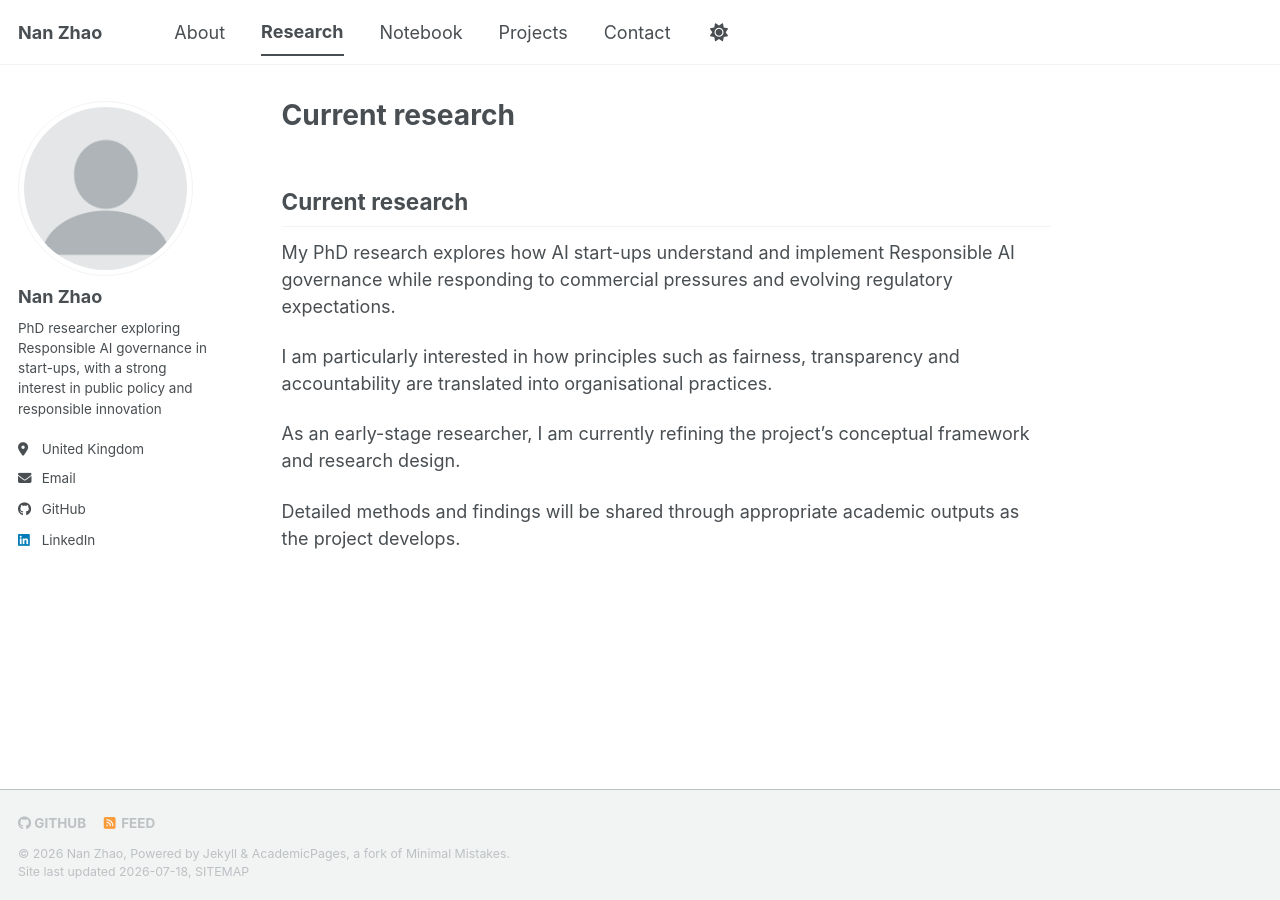
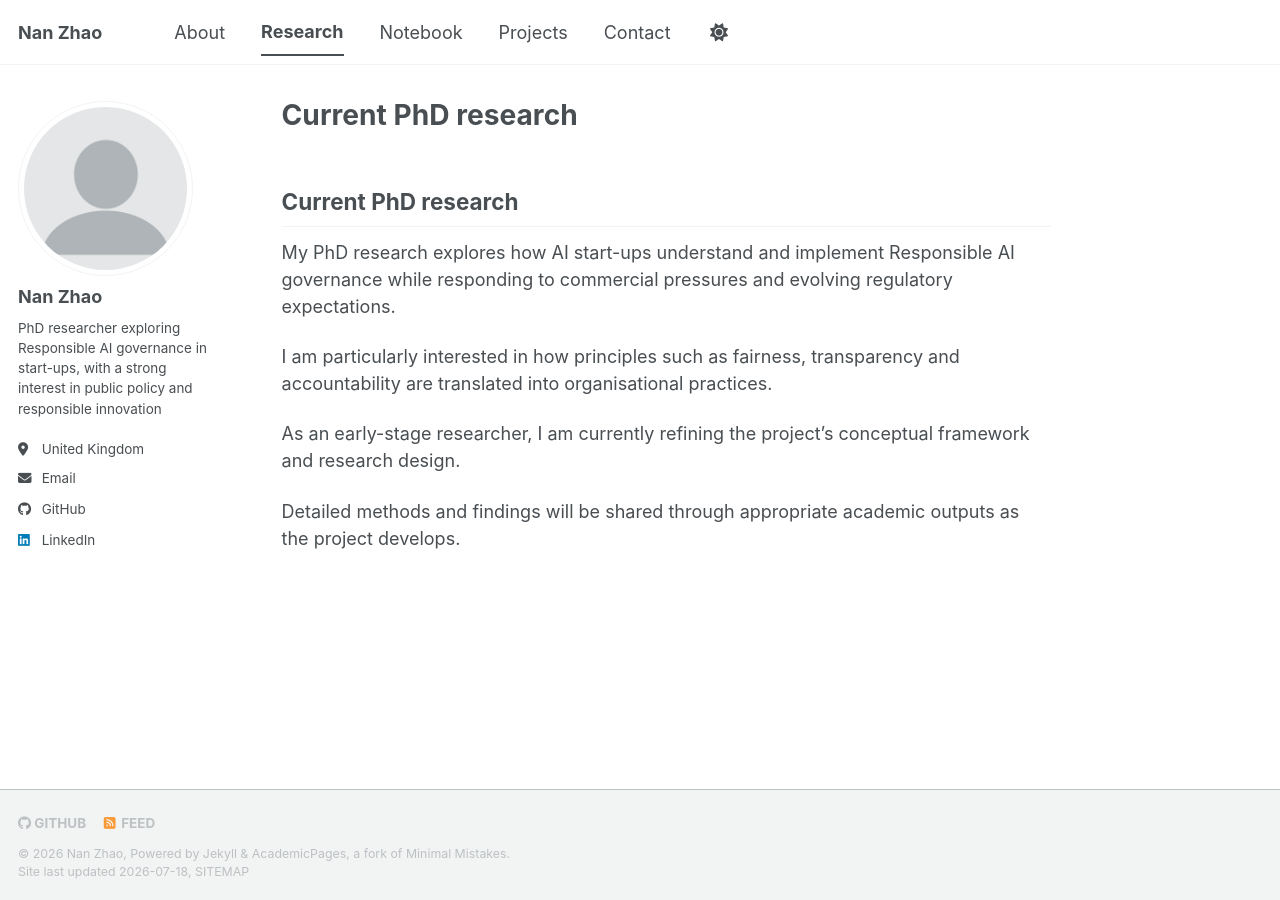
Before and after one commit to nanzhaoresearch/nanzhaoresearch.github.io, a Jekyll site: the page built from _pages/research.md, in a window 1280 px wide. Built offline with Jekyll 4.4.1, drawn with Linux system fonts in a browser that asks for light colours; a style sheet for code colours, icons or effects is not loaded; our own code applies the rules of GitHub Pages for plain Markdown files.

Commit message:
Update section title to 'Current PhD research'

```diff
--- a/_pages/research.md
+++ b/_pages/research.md
@@ -3,7 +3,7 @@ permalink: /research/
 author_profile: true
 ---
 
-## Current research
+## Current PhD research
 
 My PhD research explores how AI start-ups understand and implement
 Responsible AI governance while responding to commercial pressures and
```
